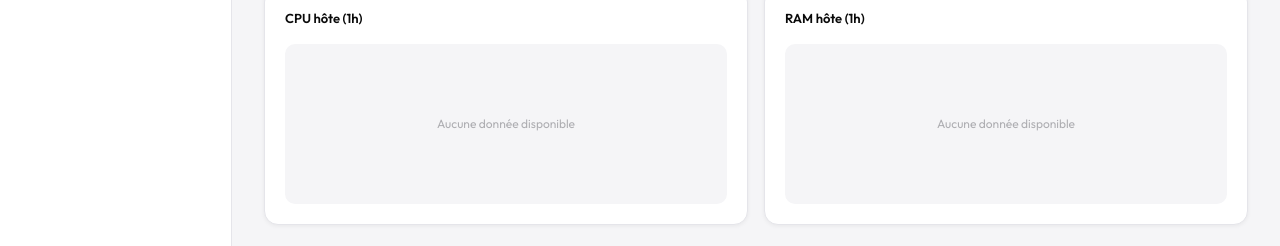
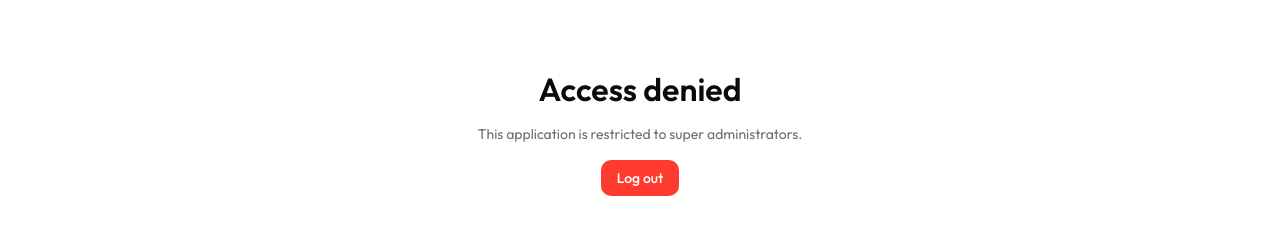
Before and after one commit to UrbanFlow-MNS/MonitoringWebsite-React, a React (Vite) app: page / in a window 1280 px wide. Before the commit this address led to /dashboard. Shown: the part 267-513 px from the top of the page. Built offline with nearby package versions, Linux system fonts and the light colour scheme; no server answers; sample sign-in values are in the browser's storage.

Commit message:
feat: restricted access to superadmin only

```diff
--- a/i18n.ts
+++ b/i18n.ts
@@ -13,6 +13,13 @@ i18n
           welcome: 'Bienvenue sur notre application',
           login: 'Connexion',
           register: 'Inscription'
+        },
+        auth: {
+          access_denied: {
+            title: 'Accès refusé',
+            description: 'Cette application est réservée aux super-administrateurs.',
+            logout_action: 'Se déconnecter'
+          }
         }
       },
       en: {
@@ -20,9 +27,18 @@ i18n
           welcome: 'Welcome to our application',
           login: 'Login',
           register: 'Register'
+        },
+        auth: {
+          access_denied: {
+            title: 'Access denied',
+            description: 'This application is restricted to super administrators.',
+            logout_action: 'Log out'
+          }
         }
       }
     },
+    ns: ['translation', 'auth'],
+    defaultNS: 'translation',
     interpolation: {
       escapeValue: false
     }
--- a/src/components/AuthGate.tsx
+++ b/src/components/AuthGate.tsx
@@ -1,8 +1,33 @@
 import type { ReactNode } from 'react';
-import { consumeAuthHash, getStoredToken, redirectToLogin } from '@/hooks/useAuth';
+import { useTranslation } from 'react-i18next';
+import { consumeAuthHash, getStoredRole, getStoredToken, redirectToLogin, useAuth } from '@/hooks/useAuth';
 
 interface AuthGateProps {
   children: ReactNode;
+}
+
+function AccessDenied() {
+  const { t } = useTranslation('auth');
+  const { logout, login } = useAuth();
+
+  function handleLogout() {
+    logout();
+    login();
+  }
+
+  return (
+    <div className="flex min-h-screen flex-col items-center justify-center gap-4 bg-(--color-bg) px-6 text-center">
+      <h1 className="text-xl font-semibold text-(--color-fg)">{t('access_denied.title')}</h1>
+      <p className="max-w-md text-sm text-(--color-muted)">{t('access_denied.description')}</p>
+      <button
+        type="button"
+        onClick={handleLogout}
+        className="rounded-[0.625rem] bg-(--color-error) px-4 py-2 text-sm font-medium text-white"
+      >
+        {t('access_denied.logout_action')}
+      </button>
+    </div>
+  );
 }
 
 export default function AuthGate({ children }: AuthGateProps) {
@@ -14,5 +39,10 @@ export default function AuthGate({ children }: AuthGateProps) {
     return null;
   }
 
+  const role = getStoredRole();
+  if (role !== 'SUPERADMIN') {
+    return <AccessDenied />;
+  }
+
   return <>{children}</>;
 }
--- a/src/hooks/useAuth.ts
+++ b/src/hooks/useAuth.ts
@@ -1,4 +1,31 @@
 const AUTH_FRONTEND_URL = import.meta.env.VITE_AUTH_URL ?? 'https://auth.urbanflow.lazyy.fr';
+
+export type UserRole =
+  | 'SUPERADMIN'
+  | 'CLASSIC_USER'
+  | 'TECHNICIAN'
+  | 'ADMIN_TECHNICIAN'
+  | 'USER_CITY'
+  | 'ADMIN_USER_CITY';
+
+interface JwtPayload {
+  sub: string;
+  role: UserRole;
+}
+
+function decodeJwtPayload(token: string): JwtPayload | null {
+  const segments = token.split('.');
+  if (segments.length !== 3) return null;
+
+  try {
+    const base64 = segments[1].replace(/-/g, '+').replace(/_/g, '/');
+    const padded = base64.padEnd(base64.length + ((4 - (base64.length % 4)) % 4), '=');
+    const json = atob(padded);
+    return JSON.parse(json) as JwtPayload;
+  } catch {
+    return null;
+  }
+}
 
 export function consumeAuthHash(): void {
   if (!window.location.hash) return;
@@ -19,6 +46,14 @@ export function getStoredToken(): string | null {
   return localStorage.getItem('uf_token');
 }
 
+export function getStoredRole(): UserRole | null {
+  const token = getStoredToken();
+  if (!token) return null;
+
+  const payload = decodeJwtPayload(token);
+  return payload?.role ?? null;
+}
+
 export function redirectToLogin(): void {
   const redirect = encodeURIComponent(window.location.href);
   window.location.href = `${AUTH_FRONTEND_URL}/login?app=monitoring&redirect=${redirect}`;
@@ -27,6 +62,7 @@ export function redirectToLogin(): void {
 export function useAuth() {
   return {
     token: getStoredToken(),
+    role: getStoredRole(),
     login: redirectToLogin,
     logout: () => {
       localStorage.removeItem('uf_token');
```
